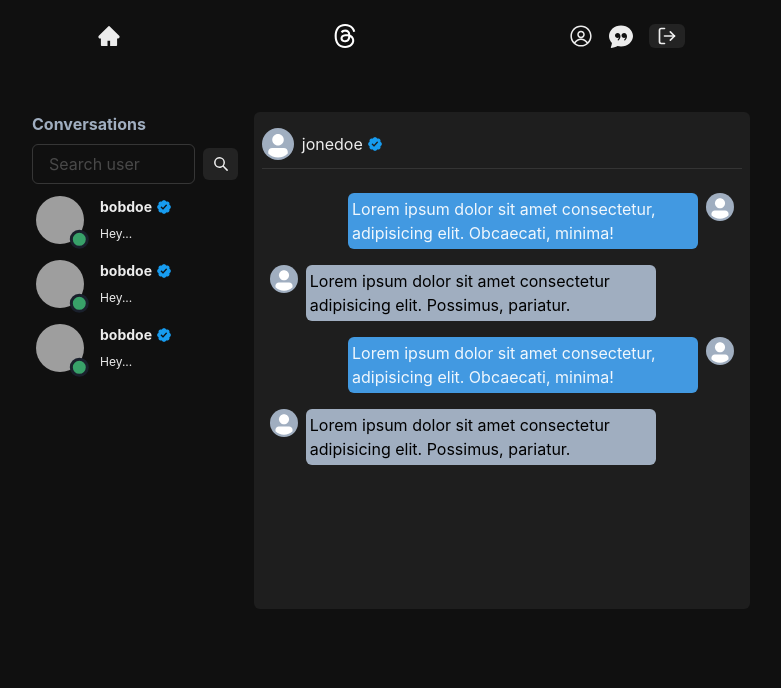
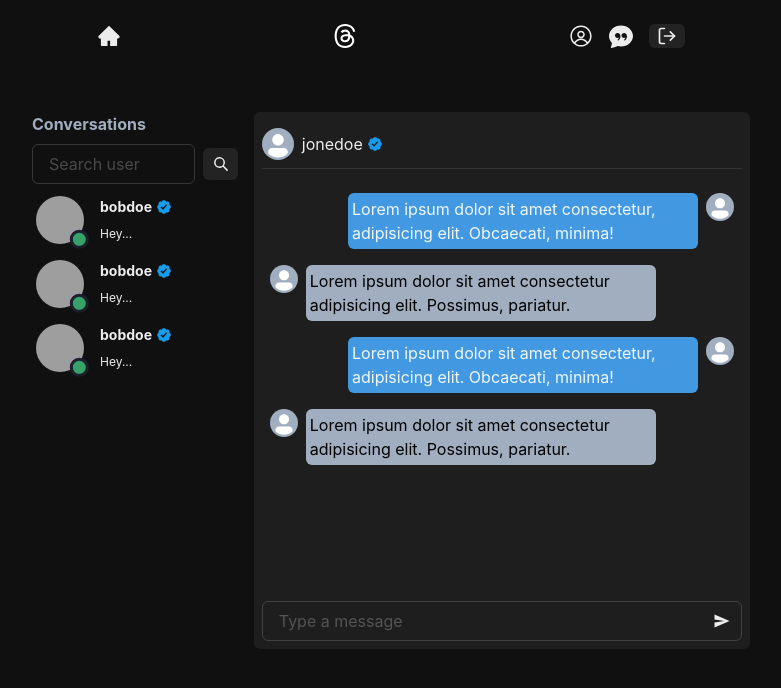
Before and after one commit to IanZC0der/threads-clone-mern, a React (Vite) app in the folder frontend/: page /chat in a window 1280 px wide. Shown: the top 688 px of the page, without its empty margins (249-1030 px from the left). Built offline with nearby package versions, Linux system fonts and the light colour scheme; sample sign-in values are in the browser's storage; grey boxes are pictures that could not be loaded.

Commit message:
created messageinput component

```diff
--- a/frontend/src/components/MessageContainer.jsx
+++ b/frontend/src/components/MessageContainer.jsx
@@ -3,6 +3,7 @@
 import { Avatar, Text, Image } from "@chakra-ui/react"
 import { Skeleton, SkeletonCircle } from "@chakra-ui/react"
 import Message from "./Message"
+import MessageInput from "./MessageInput"
 
 const MessageContainer = () => {
   return (
@@ -49,6 +50,7 @@
             <Message ownMessage={false} />
 
         </Flex>
+        <MessageInput />
     </Flex>
   )
 }
--- /dev/null
+++ b/frontend/src/components/MessageInput.jsx
@@ -0,0 +1,17 @@
+import { Input, InputGroup, InputRightElement } from "@chakra-ui/react"
+import { IoSendSharp } from "react-icons/io5"
+
+const MessageInput = () => {
+  return (
+    <form>
+        <InputGroup>
+            <Input placeholder={"Type a message"} w={"full"}/>
+            <InputRightElement cursor={"pointer"}>
+                    <IoSendSharp />
+                </InputRightElement>
+        </InputGroup>
+    </form>
+  )
+}
+
+export default MessageInput
```
